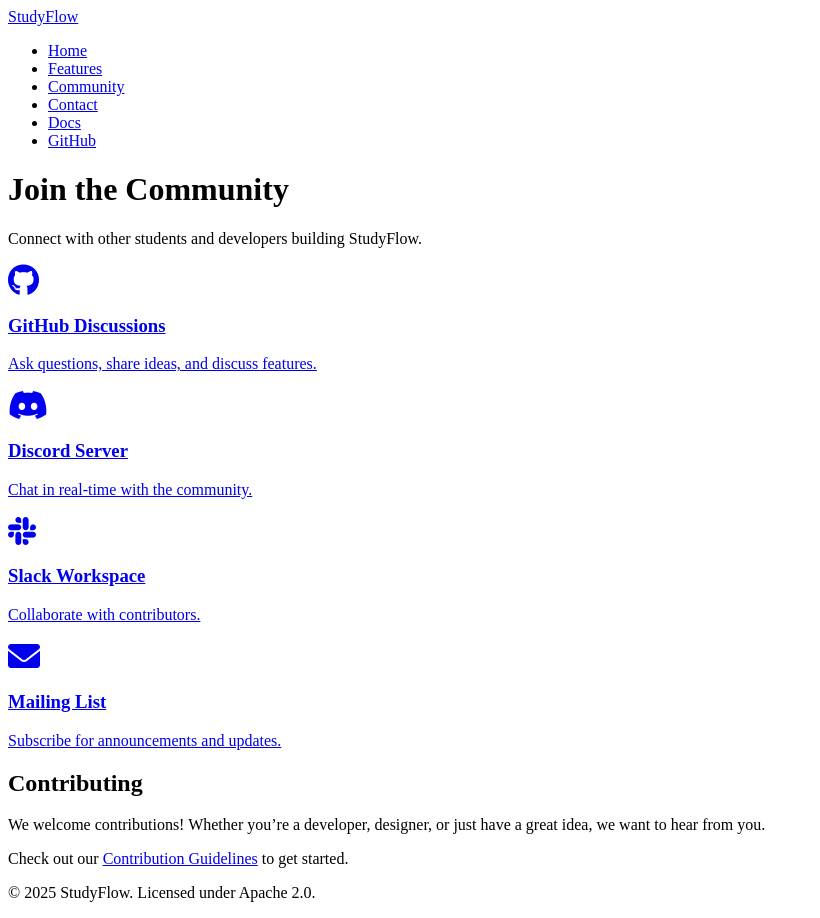
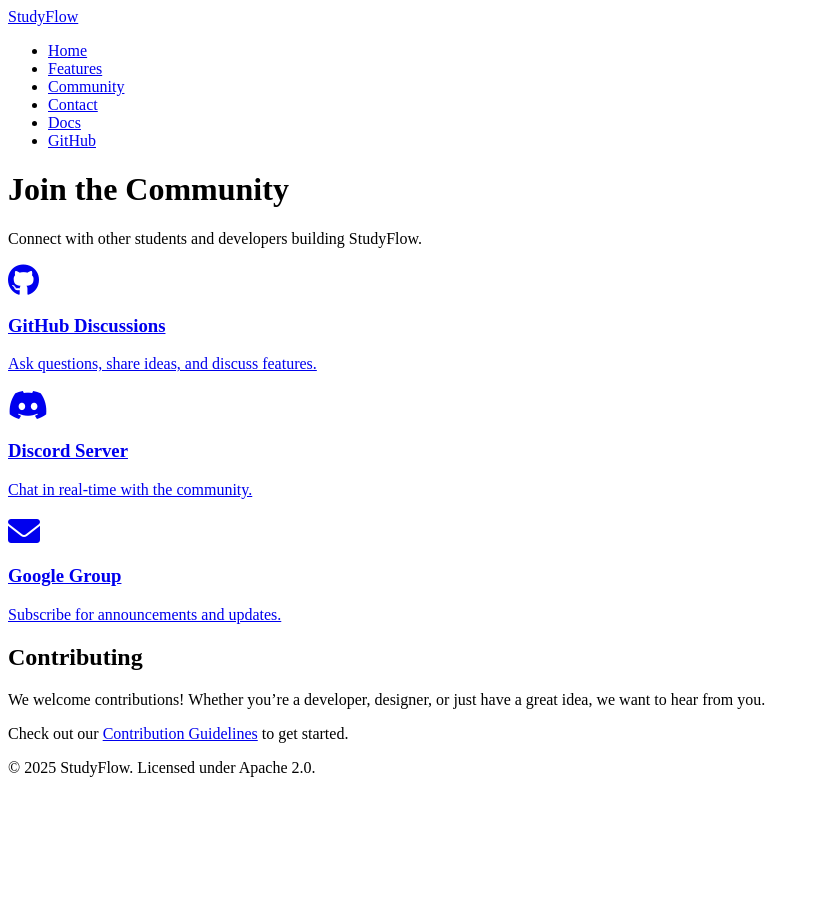
Before and after one commit to luisjarquec/studyflow-app, a Jekyll site: the page built from website/community.md, in a window 1280 px wide. Shown: the whole page, without its empty margins (0-820 px from the left). Built offline with Jekyll 4.4.1, drawn with Linux system fonts in a browser that asks for light colours.

```diff
--- a/website/community.md
+++ b/website/community.md
@@ -16,24 +16,17 @@
             <p>Ask questions, share ideas, and discuss features.</p>
         </div>
     </a>
-    <a href="#" class="community-card">
+    <a href="https://discord.gg/v2ctzYdp" class="community-card">
         <i class="fab fa-discord fa-2x"></i>
         <div>
             <h3>Discord Server</h3>
             <p>Chat in real-time with the community.</p>
         </div>
     </a>
-    <a href="#" class="community-card">
-        <i class="fab fa-slack fa-2x"></i>
-        <div>
-            <h3>Slack Workspace</h3>
-            <p>Collaborate with contributors.</p>
-        </div>
-    </a>
-    <a href="#" class="community-card">
+    <a href="https://groups.google.com/g/study-flow-app#" class="community-card">
         <i class="fas fa-envelope fa-2x"></i>
         <div>
-            <h3>Mailing List</h3>
+            <h3>Google Group</h3>
             <p>Subscribe for announcements and updates.</p>
         </div>
     </a>
```
Also changed, not shown: 2 other files.
